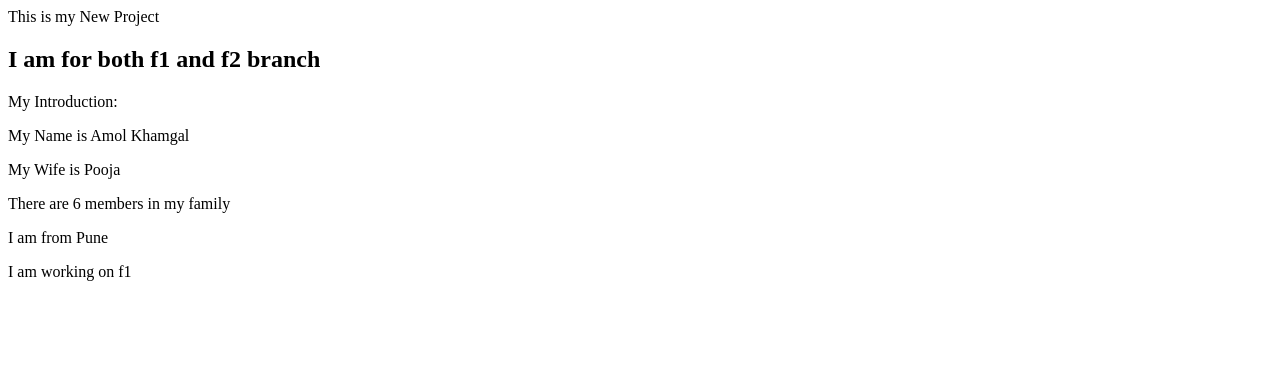
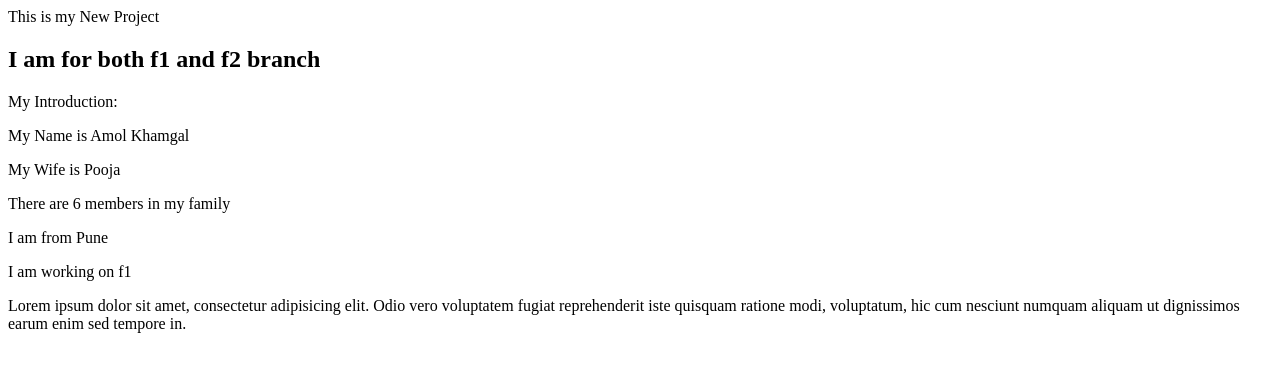
Before and after one commit to amolkhamgal1/demo1, a plain HTML site: page index.html in a window 1280 px wide. Drawn offline with Linux system fonts and the light colour scheme.

Commit message:
add lorem

```diff
--- a/index.html
+++ b/index.html
@@ -10,3 +10,6 @@
 <p>There are 6 members in my family</p>
 <p>I am from Pune</p>
 <p>I am working on f1</p>
+<p>Lorem ipsum dolor sit amet, consectetur adipisicing elit. Odio vero voluptatem
+fugiat reprehenderit iste quisquam ratione modi, voluptatum,
+hic cum nesciunt numquam aliquam ut dignissimos earum enim sed tempore in.</p>
```
